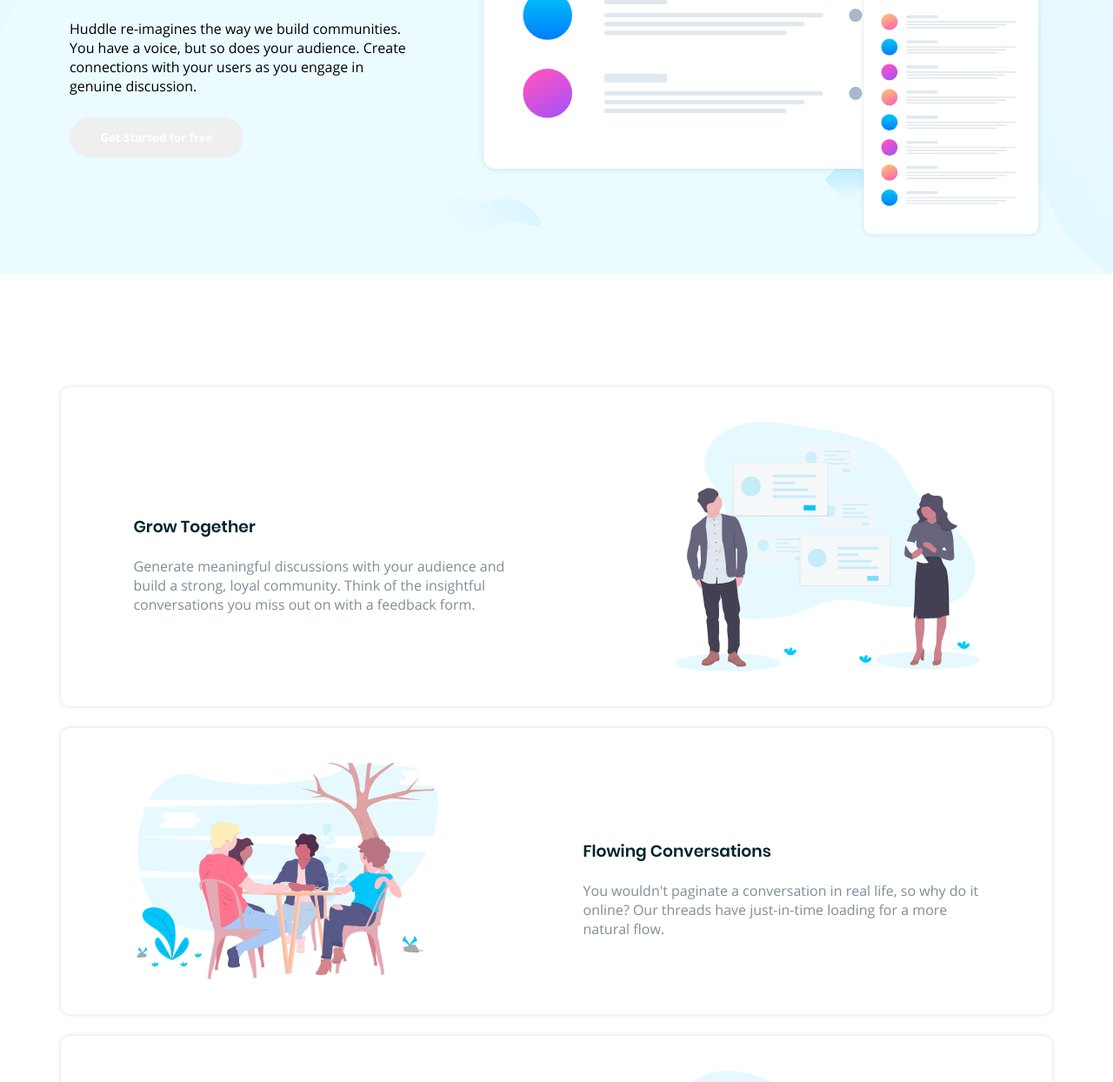
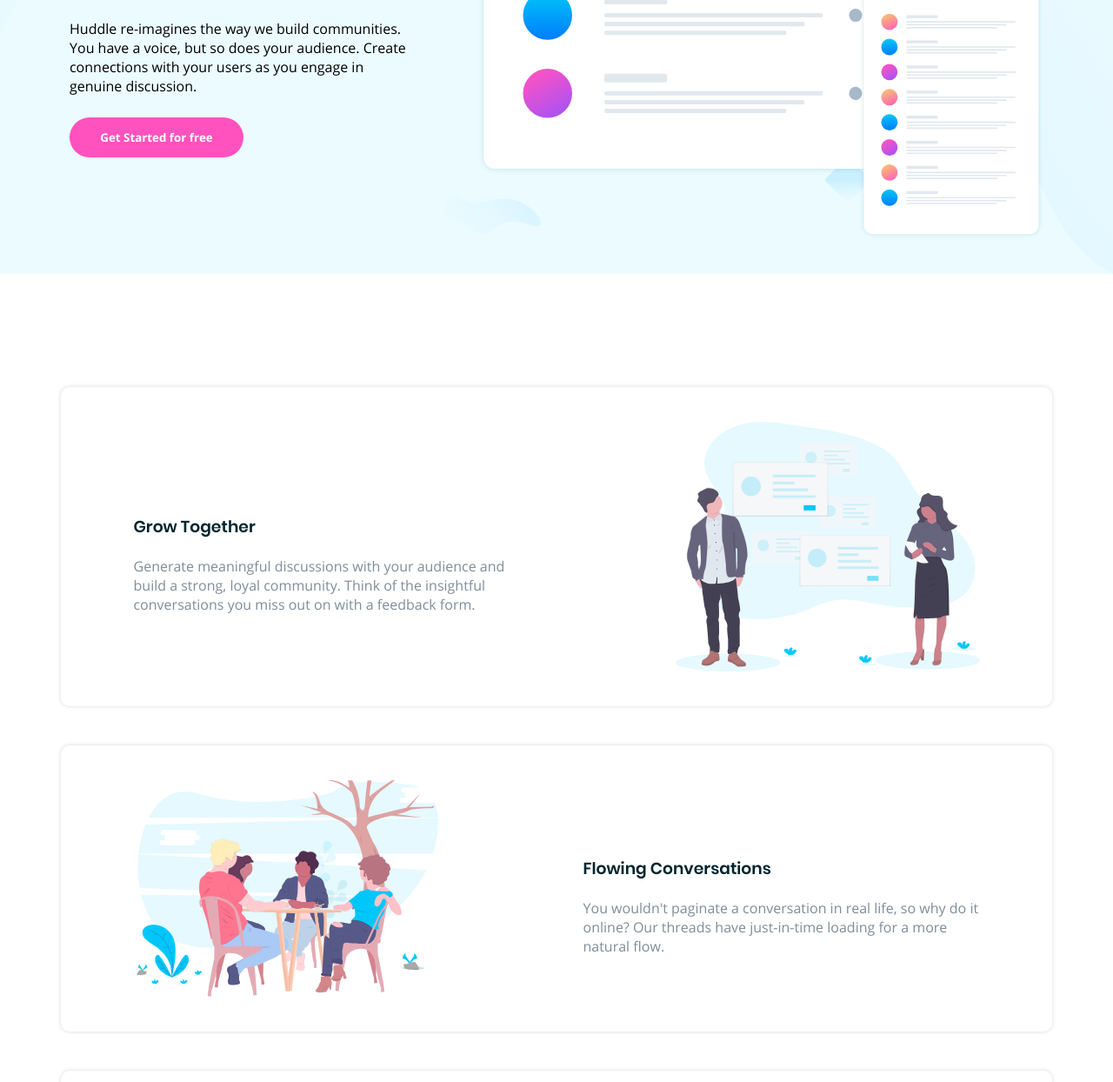
Before and after one commit to Andro87/git-huddle-landing-page-with-alternating-feature-blocks, a plain HTML site: page index.html in a window 1280 px wide. Shown: the part 367-1611 px from the top of the page at 87% size. Drawn offline with Linux system fonts and the light colour scheme.

Commit message:
[Changes] -changing css

```diff
--- a/css/style.css
+++ b/css/style.css
@@ -76,6 +76,7 @@
 
 .introduction button{
     color: white;
+    background-color:  hsl(322, 100%, 66%);
     font-family: "open";
     font-weight: 700;
     border: none;
@@ -111,8 +112,8 @@
 }
 
 .container--margin{
-    margin-top: 25px;
-    margin-bottom: 25px;
+    margin-top: 45px;
+    margin-bottom: 45px;
 }
 .container img{
     width: 350px;
```
